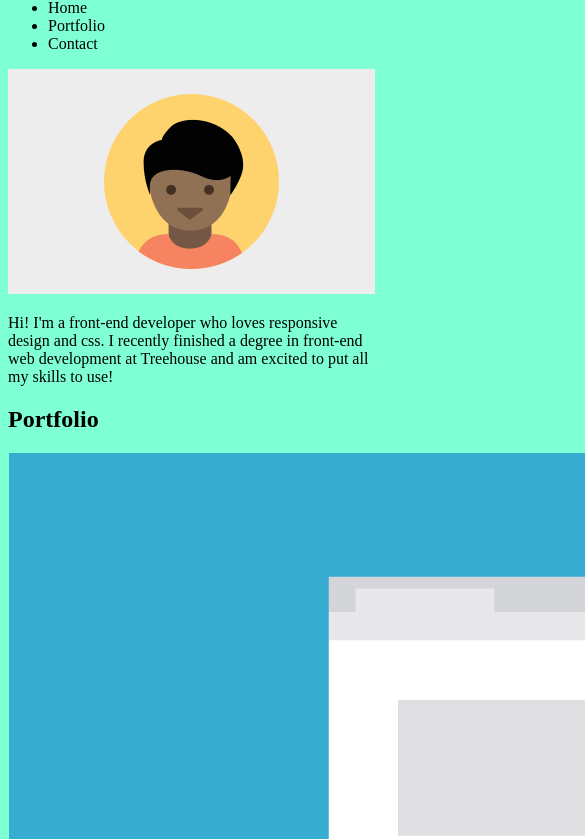
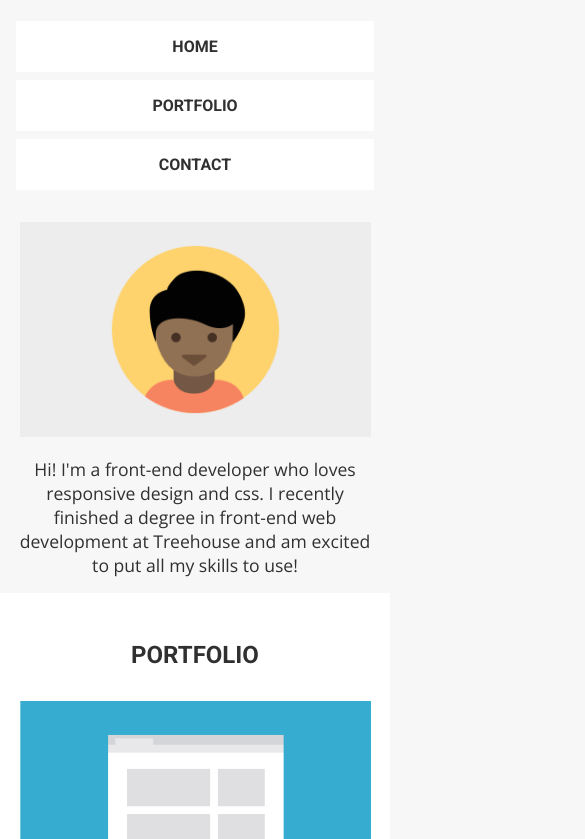
Before and after one commit to danieltreep/responsive-layout-project, a plain HTML site: page index.html in a window 390 px wide. Shown: the part 81-920 px from the top of the page, 585 px wide, since content can reach past the window. Drawn offline with nearby package versions, Linux system fonts and the light colour scheme.

Commit message:
First mobile CSS layout

```diff
--- a/css/style.css
+++ b/css/style.css
@@ -1,3 +1,57 @@
+/* General styles*/
 * {
-    background-color: aquamarine;
+    box-sizing: border-box;
 }
+body {
+    background-color: rgb(247, 247, 247);
+    color: rgb(48, 48, 48);
+    display: flex;
+    flex-direction: column;
+    text-align: center;
+    margin: 0 auto ;
+}
+main {
+    background-color: #fff;
+    padding: 1rem 1rem;
+}
+h1, h2, ul {
+    font-family: 'Roboto', sans-serif;
+    list-style: none;
+    padding: 0;
+    margin: 2rem 0;
+}
+h2, ul {
+    text-transform: uppercase;
+}
+p, h3{
+    font-family: 'Open Sans', sans-serif;
+    line-height: 1.5rem;
+    font-size: 1.1rem;
+    margin: 1rem;
+}
+a {
+    text-decoration: none;
+    color: inherit;
+}
+img {
+    width: 90vw;
+}
+
+/* Classes  */
+
+.nav {
+    background-color: #fff;
+    padding: 1rem;
+    margin: 0.5rem 1rem;
+}
+.footer-bottom {
+    display: flex;
+    justify-content: space-between;
+    border-top: 1px solid grey;
+}
+/* media queries */
+@media screen and (max-width: 768px) {
+    .nav-bottom {
+        display: none;
+    }
+}
--- a/index.html
+++ b/index.html
@@ -1,21 +1,22 @@
 <!DOCTYPE html>
 <html>
     <head>
-        <link rel="stylesheet" href="css/style.css">
+        <title>Responsive layout site</title>
         <meta charset="UTF-8" lang="en">
         <meta name=viewport content="width=device-width, initial-scale=1">
-        <title>Responsive layout site</title>
+        <link rel="preconnect" href="https://fonts.googleapis.com">
+        <link rel="preconnect" href="https://fonts.gstatic.com" crossorigin>
+        <link href="https://fonts.googleapis.com/css2?family=Open+Sans:wght@300;400&family=Roboto:wght@700&display=swap" rel="stylesheet">
+        <link rel="stylesheet" href="css/style.css">
     </head>
     <body>
         <header>
             <h1>Student Name</h1>
-            <nav>
-                <ul>
-                    <li>Home</li>
-                    <li>Portfolio</li>
-                    <li>Contact</li>
-                </ul>
-            </nav>
+            <ul>
+                <li class="nav"><a href="index.html">Home</a></li>
+                <li class="nav"><a href="#top">Portfolio</a></li>
+                <li class="nav"><a href="#top">Contact</a></li>
+            </ul>
             <section>
                 <img src="images/responsive-layout-profile.png" alt="My profile picture">
                 <p>Hi! I'm a front-end developer who loves responsive design and css. I recently finished a degree in front-end web development at Treehouse and am excited to put all my skills to use!</p>
@@ -57,12 +58,18 @@
         <footer>
             <h2>Contact</h2>
             <p>If you're interested in chatting or want more information about what I've been working on, I'd love to hear from you!</p>
-            <address>
-                <p>Phone +1 (111) 555-1234"</p>
-                <p>Email email@yoursite.com</p>
-            </address>
             <div>
-                <p>Student name <a href="#top">Back to top</a></p>
+                <p>Phone <strong>+1 &lpar;111&rpar; 555-1234</strong></p>
+                <p>Email <strong>email@yoursite.com</strong></p>
+            </div>
+            <div class="footer-bottom">
+                <p><strong>Student name</strong></p>
+                <p><a class="to-top" href="#top">Back to top</a></p>
+                <ul class="nav-bottom">
+                    <li><a href="#top">Home</a></li>
+                    <li><a href="#top">Portfolio</a></li>
+                    <li><a href="#top">Contact</a></li>
+                </ul>
             </div>
         </footer>
     </body>
```
